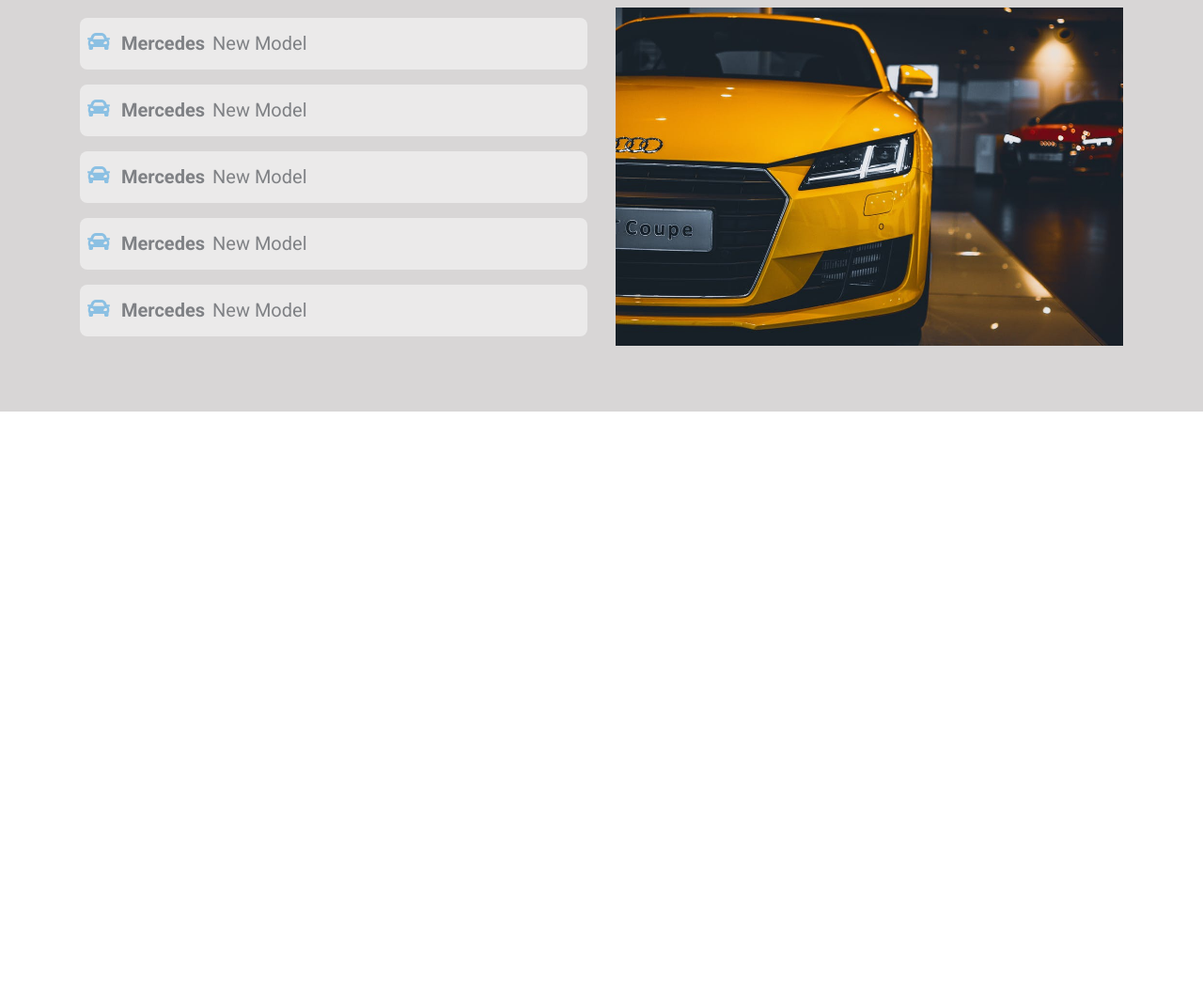
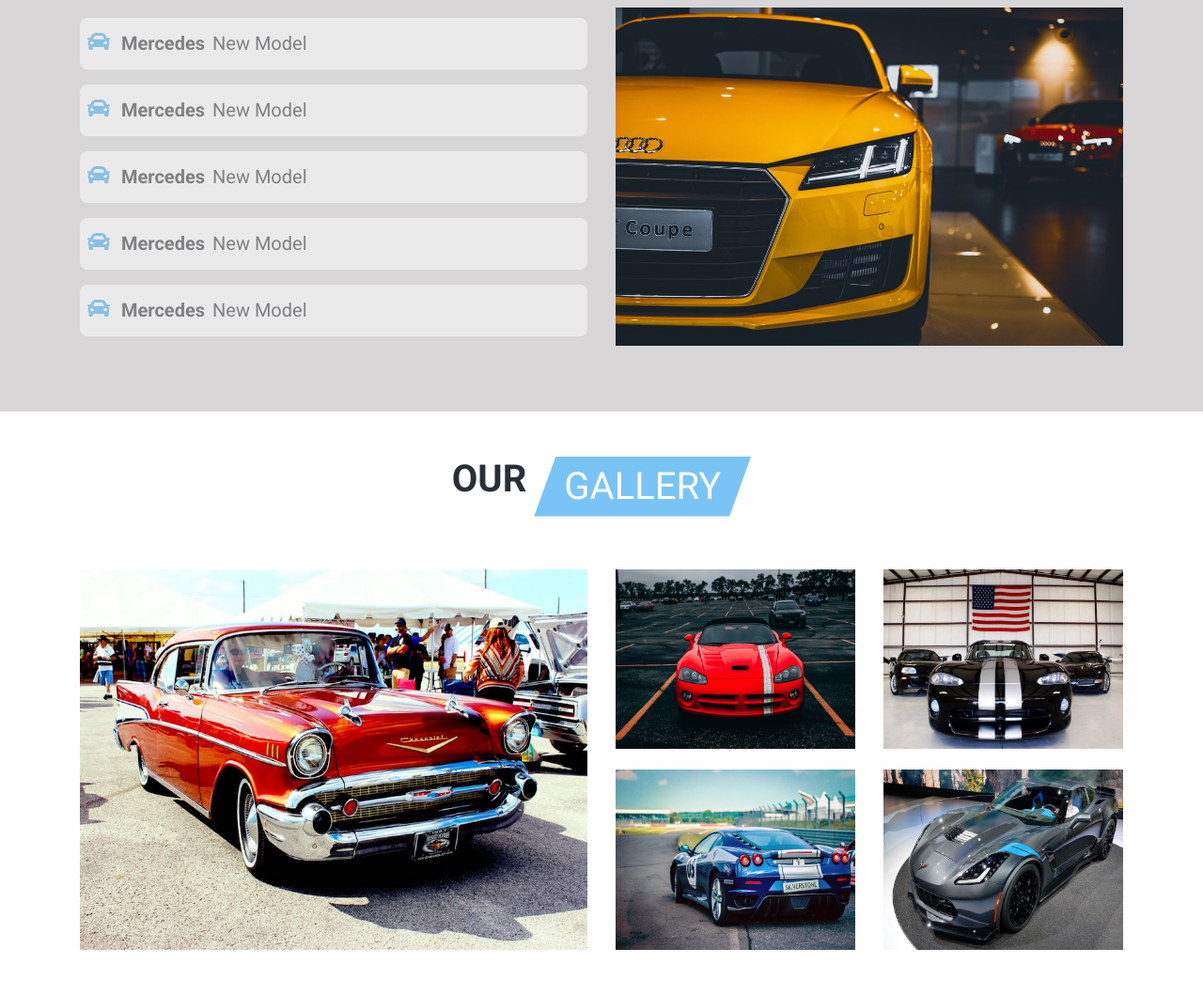
Before and after one commit to mahmoodqanbary/CarShop, a plain HTML site: page index.html in a window 1280 px wide. Shown: the part 2957-4016 px from the top of the page at 94% size. Before the commit the page ends 3395 px from the top, so only its background shows below. Drawn offline with Linux system fonts and the light colour scheme.

Commit message:
gallery section added

```diff
--- a/css/main.css
+++ b/css/main.css
@@ -234,3 +234,30 @@ transition: all 1s ease-in-out;
 .img-container:hover .featured-link{
   opacity: 1;
 }
+/*Gallery*/
+.gallery-item{
+  background: var(--mainYellow);
+  position: relative;
+  cursor: pointer;
+}
+.gallery-img{
+  transition: all 1s ease-in-out;
+}
+.gallery-item:hover .gallery-img{
+  opacity: 0.5;
+}
+.gallery-item::after{
+  content: "";
+  top: 0;
+  left: 0;
+  position: absolute;
+  width: 100%;
+  height: 100%;
+  outline: 0.5rem solid var(--mainWhite);
+  outline-offset: -2rem;
+  transition: all 1s ease-in-out;
+  transform: scale(0);
+}
+.gallery-item:hover:after{
+  transform: scale(1);
+}
--- a/index.html
+++ b/index.html
@@ -438,6 +438,53 @@
     </div>
   </section>
   <!-- End Of Featured -->
+  <!--Gallery Section-->
+  <section class="gallery py-5" id="gallery">
+    <div class="container">
+      <!--Section title-->
+      <div class="row mb-5">
+        <div class="col d-flex flex-warp text-uppercase justify-content-center">
+          <h1 class="font-weight-bold align-selft-center mx-1">our</h1>
+          <h1 class="section-title-special mx-1">gallery</h1>
+        </div>
+      </div>
+      <!--end Section title-->
+      <div class="row">
+        <div class="col-sm-6">
+          <div class="gallery-item">
+            <img src="img/car-american-1.jpeg" alt="car" class="img-fluid gallery-img">
+          </div>
+        </div>
+          <div class="col-sm-6 d-flex flex-column justify-content-between">
+            <div class="row">
+              <div class="col-sm-6">
+              <div class="gallery-item">
+                <img src="img/car-american-2.jpeg" alt="car" class="img-fluid gallery-img">
+              </div>
+            </div>
+            <div class="col-sm-6">
+              <div class="gallery-item">
+                <img src="img/car-american-3.jpeg" alt="car" class="img-fluid gallery-img">
+              </div>
+            </div>
+            </div>
+            <div class="row">
+              <div class="col-sm-6">
+                <div class="gallery-item">
+                  <img src="img/car-american-4.jpeg" alt="car" class="img-fluid gallery-img">
+                </div>
+              </div>
+              <div class="col-sm-6">
+                <div class="gallery-item">
+                  <img src="img/car-american-5.jpeg" alt="car" class="img-fluid gallery-img">
+                </div>
+              </div>
+            </div>
+          </div>
+      </div>
+    </div>
+  </section>
+  <!--End Gallery Section-->
 
 
 
```
